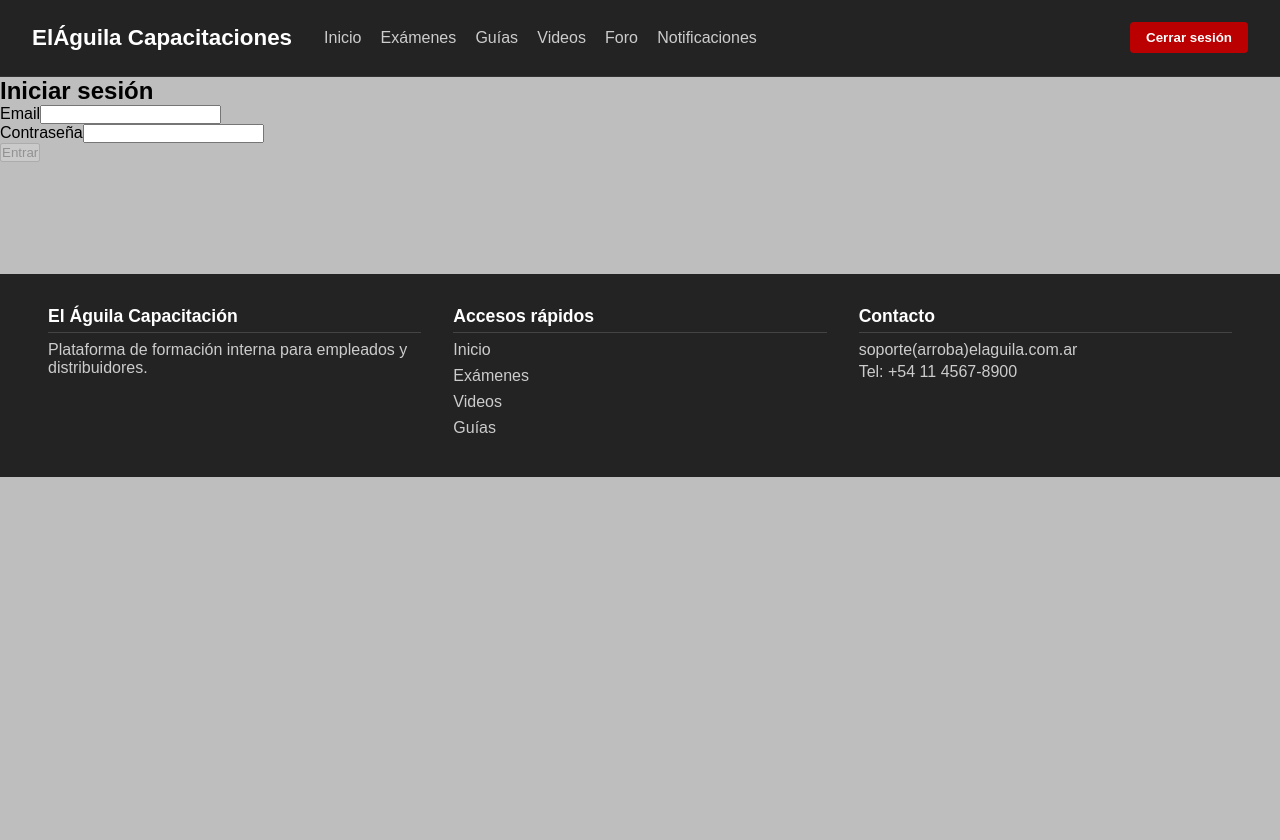
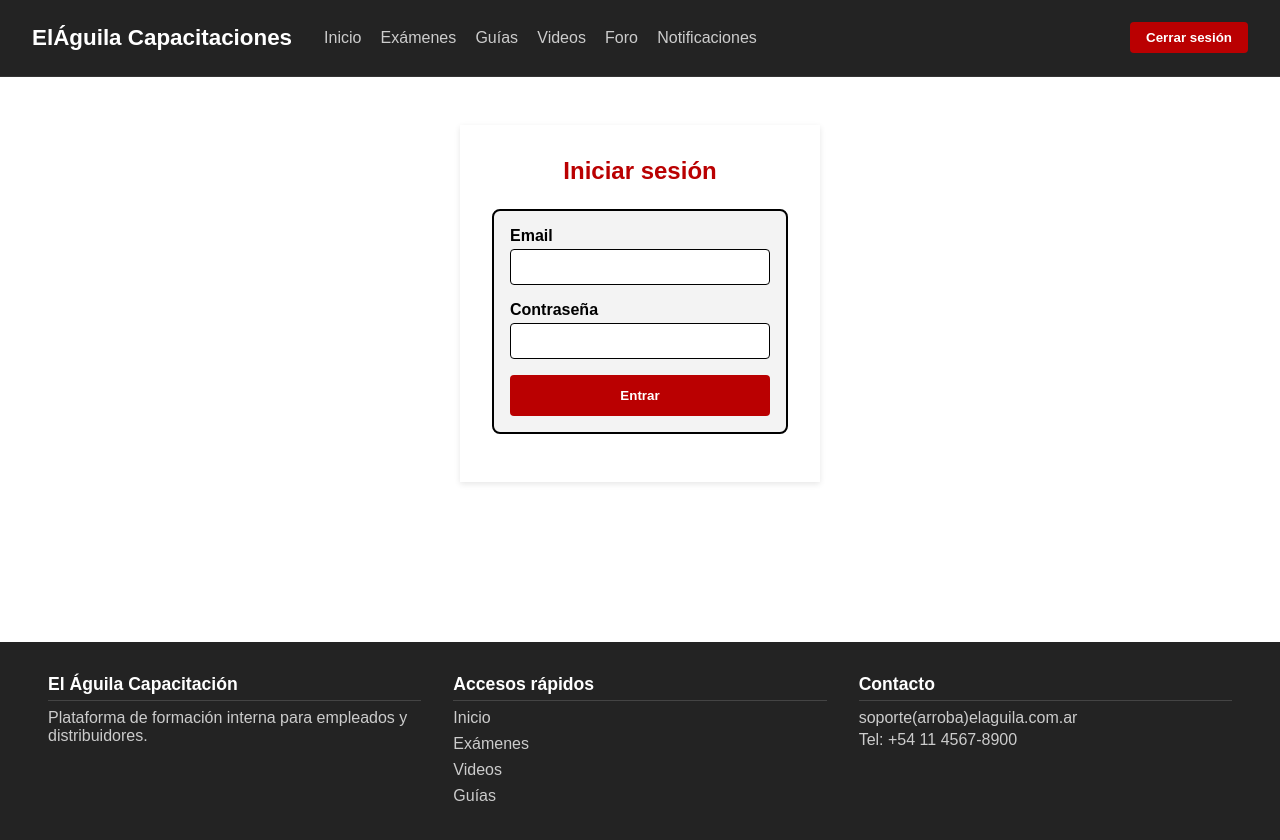
Before and after one commit to agusdasilva/web-capacitacion, an Angular app in the folder frontend/plataforma-capacitacion/: page /auth/login in a window 1280 px wide. Shown: the top 840 px of the page. Before the commit the page ends 800 px from the top, so only its background shows below. Built offline with nearby package versions, Linux system fonts and the light colour scheme.

Commit message:
Style login and forms

```diff
--- a/frontend/plataforma-capacitacion/src/app/features/auth/pages/login/login.component.css
+++ b/frontend/plataforma-capacitacion/src/app/features/auth/pages/login/login.component.css
@@ -0,0 +1,50 @@
+/* Contenedor principal centrado */
+.login-container {
+  max-width: 360px;
+  margin: 3rem auto;
+  padding: 2rem;
+  box-shadow: 0 2px 6px rgba(0, 0, 0, 0.1);
+}
+
+.login-container h2 {
+  text-align: center;
+  margin-bottom: 1.5rem;
+  color: var(--color-brand);
+}
+
+.login-container label {
+  display: block;
+  margin-bottom: 0.25rem;
+  font-weight: bold;
+}
+
+.login-container input {
+  width: 100%;
+  padding: 0.6rem;
+  border: 1px solid #000;
+  border-radius: 4px;
+  margin-bottom: 1rem;
+  box-sizing: border-box;
+}
+
+.error {
+  color: var(--color-danger);
+  margin-bottom: 0.5rem;
+  text-align: center;
+}
+
+.login-container button {
+  width: 100%;
+  background-color: var(--color-brand);
+  color: #fff;
+  border: none;
+  padding: 0.8rem;
+  border-radius: 4px;
+  font-weight: bold;
+  cursor: pointer;
+  transition: background-color 0.3s;
+}
+
+.login-container button:hover {
+  background-color: var(--color-brand-hover);
+}
--- a/frontend/plataforma-capacitacion/src/app/features/preguntas/pages/agregar-pregunta/agregar-pregunta.component.css
+++ b/frontend/plataforma-capacitacion/src/app/features/preguntas/pages/agregar-pregunta/agregar-pregunta.component.css
@@ -2,9 +2,9 @@ form {
     max-width: 600px;
     margin: 0 auto;
     padding: 1.5rem;
-    border: 1px solid #ccc;
+    border: 2px solid #000;
     border-radius: 8px;
-    background-color: #f9f9f9;
+    background-color: var(--color-light-gray);
   }
 
   label {
--- a/frontend/plataforma-capacitacion/src/app/features/usuarios/pages/formulario-usuario/formulario-usuario.component.css
+++ b/frontend/plataforma-capacitacion/src/app/features/usuarios/pages/formulario-usuario/formulario-usuario.component.css
@@ -2,9 +2,9 @@
     max-width: 600px;
     margin: 2rem auto;
     padding: 2rem;
-    background-color: var(--color-bg-gray);
-    color: #111;
-    border: 1px solid #000000;
+  background-color: var(--color-light-gray);
+  color: #111;
+  border: 2px solid #000;
     border-radius: 8px;
   }
 
--- a/frontend/plataforma-capacitacion/src/app/features/usuarios/pages/lista-usuarios/lista-usuarios.component.css
+++ b/frontend/plataforma-capacitacion/src/app/features/usuarios/pages/lista-usuarios/lista-usuarios.component.css
@@ -2,9 +2,9 @@
   max-width: 600px;
   margin: 2rem auto;
   padding: 2rem;
-  background-color: #fff;
+  background-color: var(--color-light-gray);
   color: #111;
-  border: 1px solid #ddd;
+  border: 2px solid #000;
   border-radius: 8px;
 }
 
--- a/frontend/plataforma-capacitacion/src/styles.css
+++ b/frontend/plataforma-capacitacion/src/styles.css
@@ -15,6 +15,15 @@ html,
 body {
   width: 100%;
   height: 100%;
-  background-color: var(--color-bg-gray); /* color de fondo general */
+  background-color: #ffffff; /* fondo blanco por defecto */
   font-family: Arial, sans-serif;
 }
+
+/* Estilo general de formularios */
+form {
+  background-color: var(--color-light-gray);
+  border: 2px solid #000;
+  padding: 1rem;
+  border-radius: 8px;
+  margin-bottom: 1rem;
+}
```
